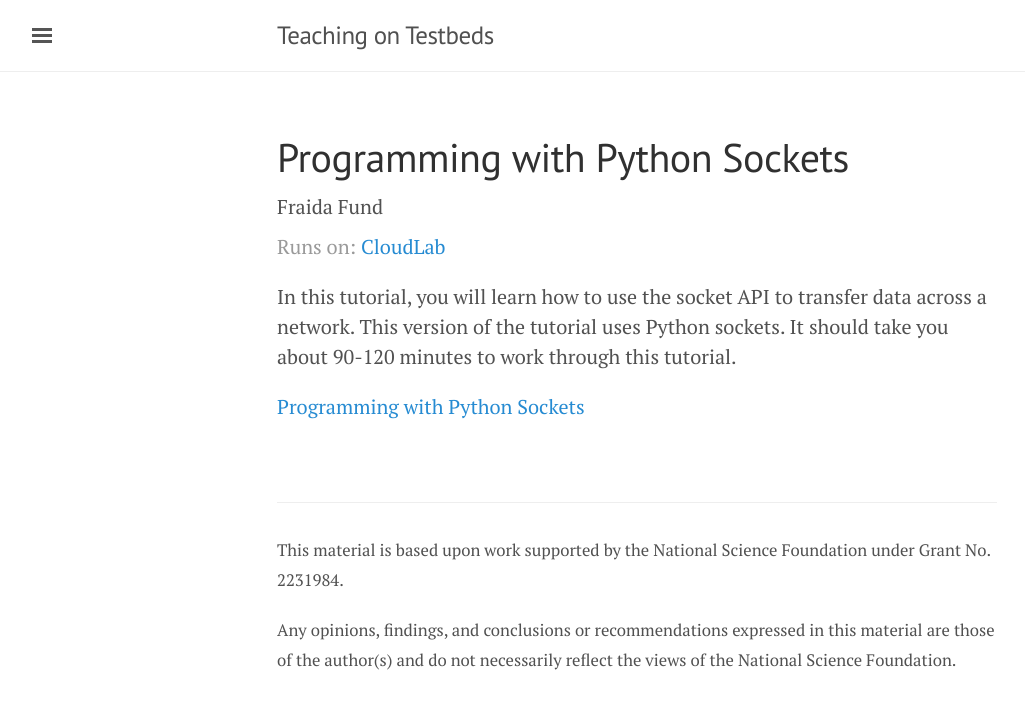
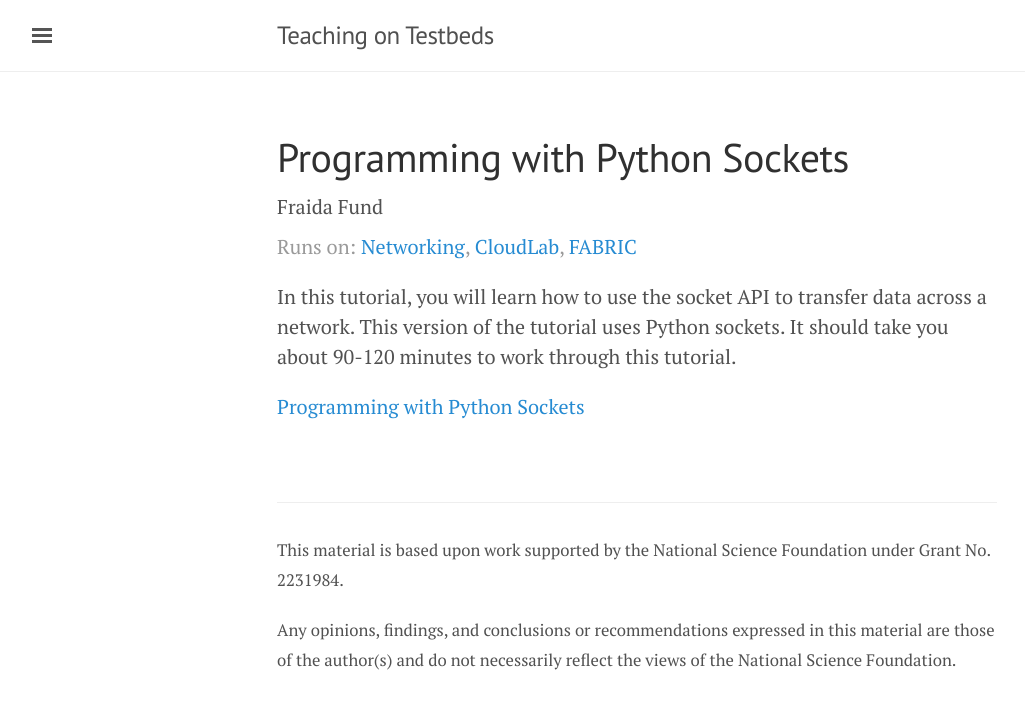
Before and after one commit to teaching-on-testbeds/teaching-on-testbeds.github.io, a Jekyll site: the page built from _posts/2022-09-30-sockets-python.md, in a window 1280 px wide. Shown: the top 709 px of the page, without its empty margins (3-1028 px from the left). Built offline with Jekyll 4.4.1, drawn with Linux system fonts in a browser that asks for light colours.

Commit message:
Add fabric instructions

```diff
--- a/_posts/2022-09-30-sockets-python.md
+++ b/_posts/2022-09-30-sockets-python.md
@@ -2,7 +2,7 @@
 layout: post
 title: Programming with Python Sockets
 author: Fraida Fund
-tags: [sockets, cloudlab]
+tags: [networking, cloudlab, fabric]
 ---
 
 In this tutorial, you will learn how to use the socket API to transfer data across a network. This version of the tutorial uses Python sockets. It should take you about 90-120 minutes to work through this tutorial.
```
